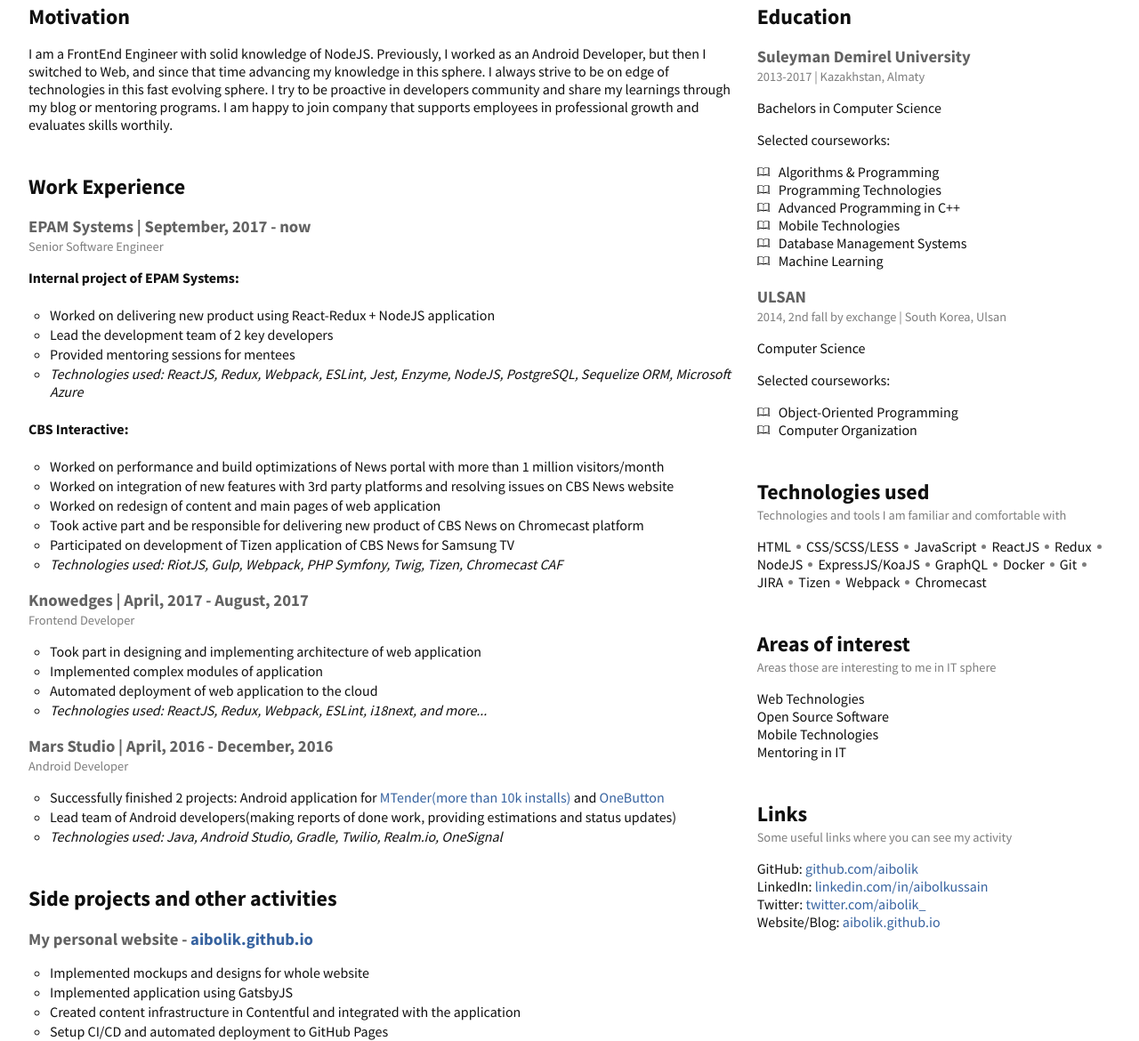
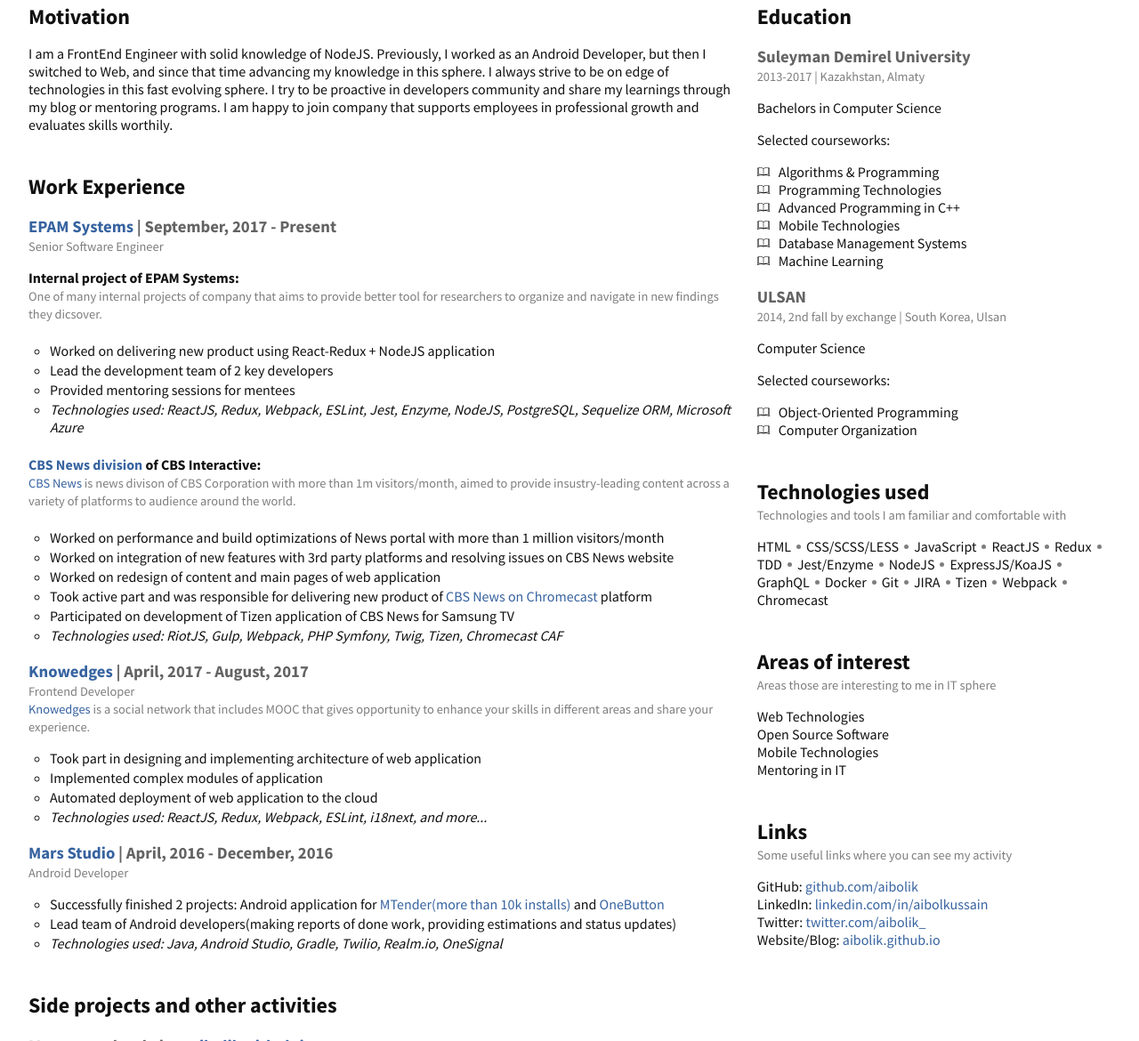
Before and after one commit to aibolik/aibolik.github.io, a Gatsby site: page /cv in a window 1280 px wide. Shown: the part 202-1372 px from the top of the page at 89% size. Built offline with nearby package versions, Linux system fonts and the light colour scheme; Gatsby itself is replaced by a stand-in of ours.

Commit message:
content(cv): update content of CV page

```diff
--- a/src/pages/cv/index.js
+++ b/src/pages/cv/index.js
@@ -45,11 +45,13 @@
             </Section>
             <Section>
               <SectionHeading>Work Experience</SectionHeading>
-              <SubHead>EPAM Systems | September, 2017 - now</SubHead>
+              <SubHead><Anchor href='https://epam.com'>EPAM Systems</Anchor> | September, 2017 - Present</SubHead>
               <MetaInfo>Senior Software Engineer</MetaInfo>
               <List>
                 <li>
                   <strong>Internal project of EPAM Systems:</strong>
+                  <br />
+                  <MetaInfo>One of many internal projects of company that aims to provide better tool for researchers to organize and navigate in new findings they dicsover.</MetaInfo>
                   <br />
                   <br />
                   <List withDisc>
@@ -61,22 +63,26 @@
                 </li>
                 <li>
                   <br />
-                  <strong>CBS Interactive:</strong>
+                  <strong><Anchor href='https://cbsnews.com'>CBS News division</Anchor> of CBS Interactive:</strong>
+                  <br />
+                  <MetaInfo><Anchor href='https://cbsnews.com'>CBS News</Anchor> is news divison of CBS Corporation with more than 1m visitors/month, aimed to provide insustry-leading content across a variety of platforms to audience around the world.</MetaInfo>
                   <br />
                   <br />
                   <List withDisc>
                     <li>Worked on performance and build optimizations of News portal with more than 1 million visitors/month</li>
                     <li>Worked on integration of new features with 3rd party platforms and resolving issues on CBS News website</li>
                     <li>Worked on redesign of content and main pages of web application</li>
-                    <li>Took active part and be responsible for delivering new product of CBS News on Chromecast platform</li>
+                    <li>Took active part and was responsible for delivering new product of <Anchor href='https://store.google.com/us/product/chromecast_apps?hl=en-US'>CBS News on Chromecast</Anchor> platform</li>
                     <li>Participated on development of Tizen application of CBS News for Samsung TV</li>
                     <li><em>Technologies used: RiotJS, Gulp, Webpack, PHP Symfony, Twig, Tizen, Chromecast CAF</em></li>
                   </List>
                 </li>
               </List>
 
-              <SubHead>Knowedges | April, 2017 - August, 2017</SubHead>
+              <SubHead><Anchor href='https://knowedges.org'>Knowedges</Anchor> | April, 2017 - August, 2017</SubHead>
               <MetaInfo>Frontend Developer</MetaInfo>
+              <br />
+              <MetaInfo><Anchor href='https://knowedges.org'>Knowedges</Anchor> is a social network that includes MOOC that gives opportunity to enhance your skills in different areas and share your experience. </MetaInfo>
               <List withDisc>
                 <li>Took part in designing and implementing architecture of web application</li>
                 <li>Implemented complex modules of application</li>
@@ -84,7 +90,7 @@
                 <li><em>Technologies used: ReactJS, Redux, Webpack, ESLint, i18next, and more...</em></li>
               </List>
 
-              <SubHead>Mars Studio | April, 2016 - December, 2016</SubHead>
+              <SubHead><Anchor href='https://mars.studio/'>Mars Studio</Anchor> | April, 2016 - December, 2016</SubHead>
               <MetaInfo>Android Developer</MetaInfo>
               <List withDisc>
                 <li>Successfully finished 2 projects: Android application for <Anchor href='https://play.google.com/store/apps/details?id=kz.mtender.mtender'>MTender(more than 10k installs)</Anchor> and <Anchor href='http://onebutton.kz/'>OneButton</Anchor></li>
@@ -147,6 +153,8 @@
                 <li>JavaScript</li>
                 <li>ReactJS</li>
                 <li>Redux</li>
+                <li>TDD</li>
+                <li>Jest/Enzyme</li>
                 <li>NodeJS</li>
                 <li>ExpressJS/KoaJS</li>
                 <li>GraphQL</li>
```
